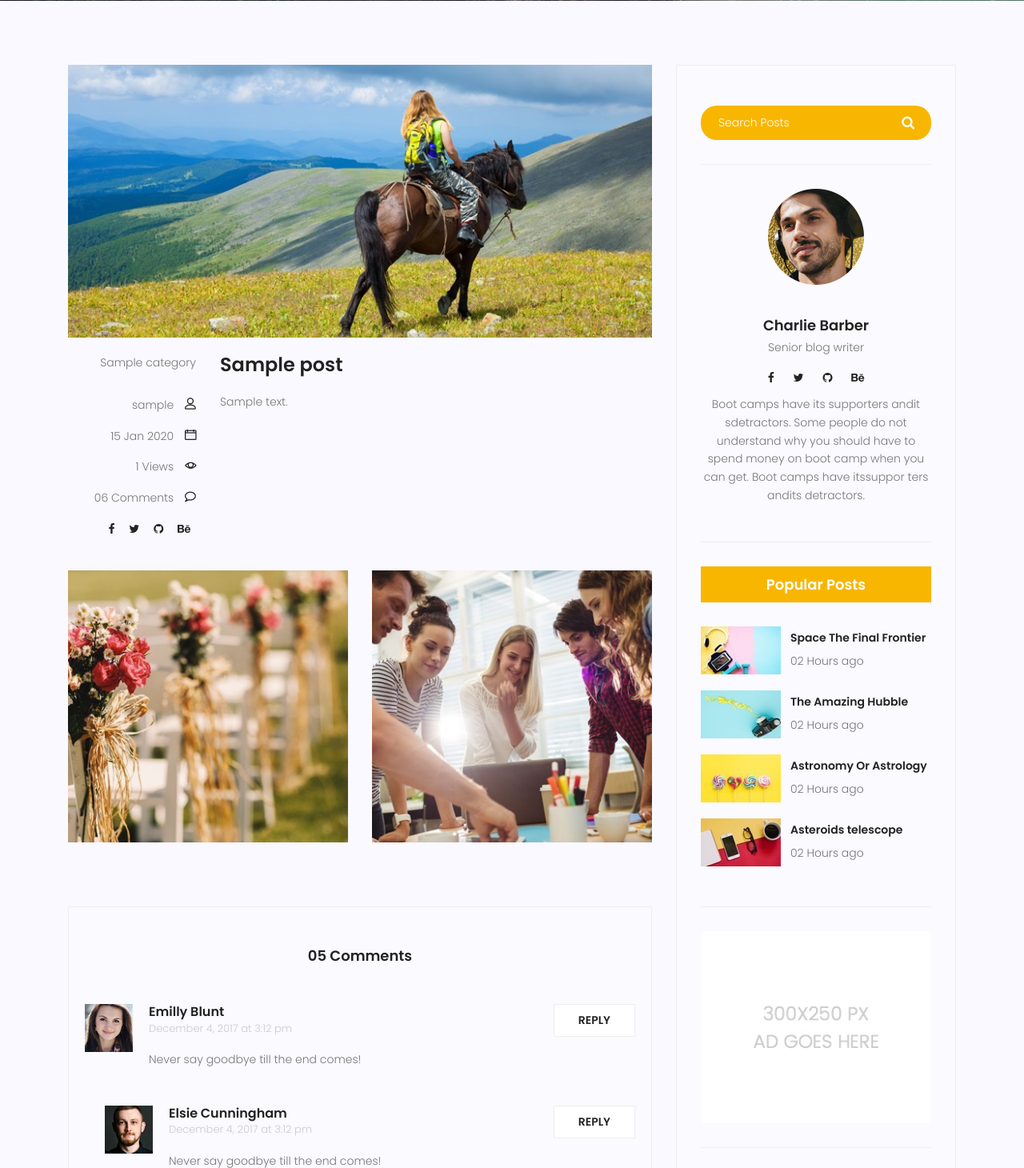
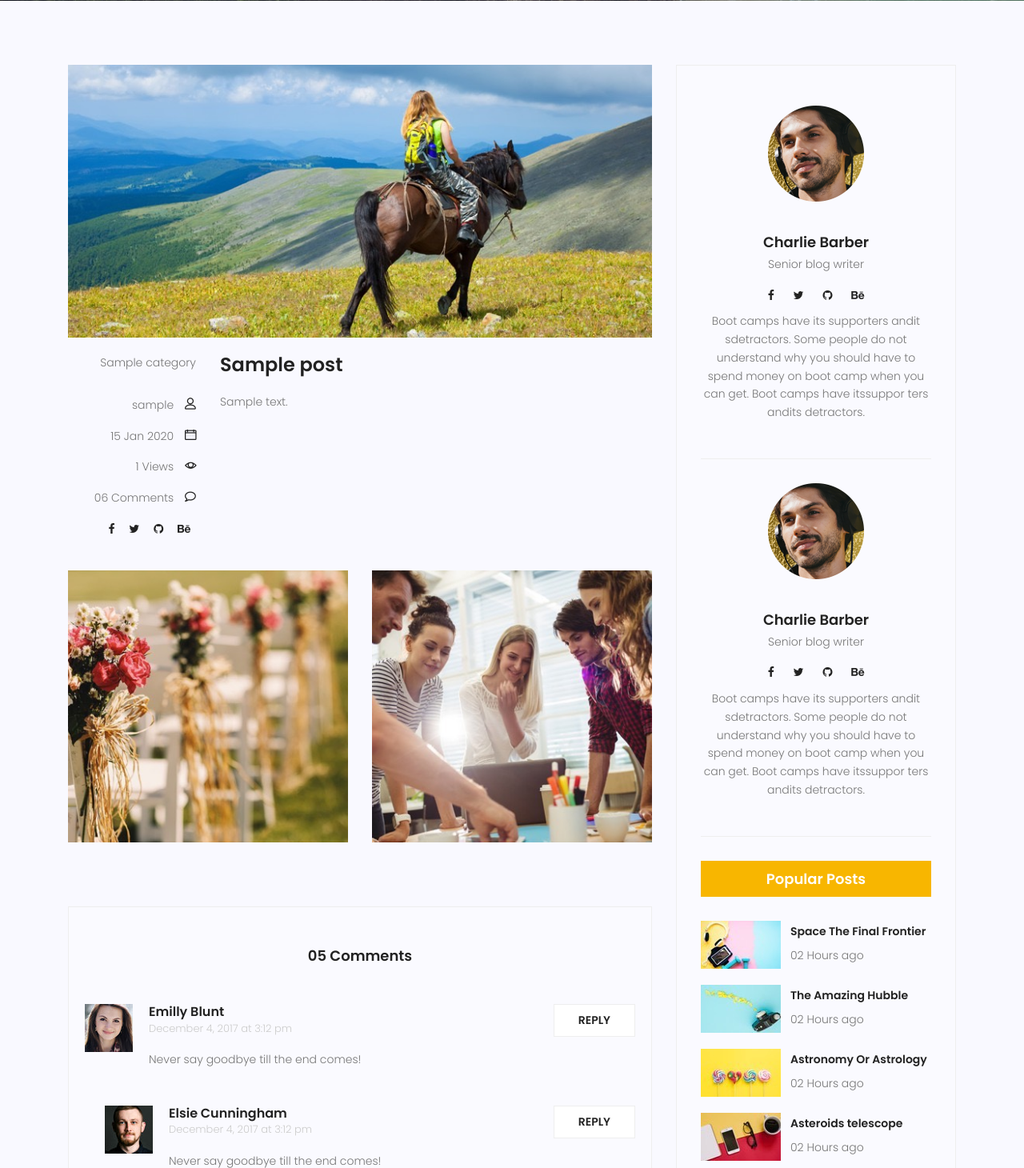
Before and after one commit to hamidreza1983/tr_training, a Django app: template template/blog/blog-single.html in a window 1280 px wide. Shown: the part 339-1799 px from the top of the page at 80% size. Run offline with Django 4.2, Linux system fonts and the light colour scheme; the template is opened without the code that fills it: values that come from a table or form of the project are taken from there, others are empty; tables that the repository leaves empty hold one stand-in row (values such as "Sample post"); some libraries are stand-ins or nearby versions.

```diff
--- a/template/blog/blog-single.html
+++ b/template/blog/blog-single.html
@@ -261,13 +261,7 @@
 			</div>
 			<div class="col-lg-4 sidebar-widgets">
 				<div class="widget-wrap">
-					<div class="single-sidebar-widget search-widget">
-						<form class="search-form" action="#">
-							<input placeholder="Search Posts" name="search" type="text" onfocus="this.placeholder = ''"
-								onblur="this.placeholder = 'Search Posts'">
-							<button type="submit"><i class="fa fa-search"></i></button>
-						</form>
-					</div>
+					{% include 'blog/blog-writer.html' %}
 					<div class="single-sidebar-widget user-info-widget">
 						<img src="{% static 'img/blog/user-info.png' %}" alt="">
 						<a href="#">
--- /dev/null
+++ b/template/blog/blog-writer.html
@@ -0,0 +1,17 @@
+{% load static %}
+<div class="single-sidebar-widget user-info-widget">
+    <img src="{% static 'img/blog/user-info.png' %}" alt="">
+    <a href="#"><h4>Charlie Barber</h4></a>
+    <p>
+        Senior blog writer
+    </p>
+    <ul class="social-links">
+        <li><a href="#"><i class="fa fa-facebook"></i></a></li>
+        <li><a href="#"><i class="fa fa-twitter"></i></a></li>
+        <li><a href="#"><i class="fa fa-github"></i></a></li>
+        <li><a href="#"><i class="fa fa-behance"></i></a></li>
+    </ul>
+    <p>
+        Boot camps have its supporters andit sdetractors. Some people do not understand why you should have to spend money on boot camp when you can get. Boot camps have itssuppor ters andits detractors.
+    </p>
+</div>
```
Also changed, not shown: blog/templatetags/blog-simple.py (added, +22 -0 lines), template/blog/blog-home.html (+6 -17 lines), template/popular.html (added, +7 -0 lines), blog/templatetags/__init__.py (added), 1 other file.
